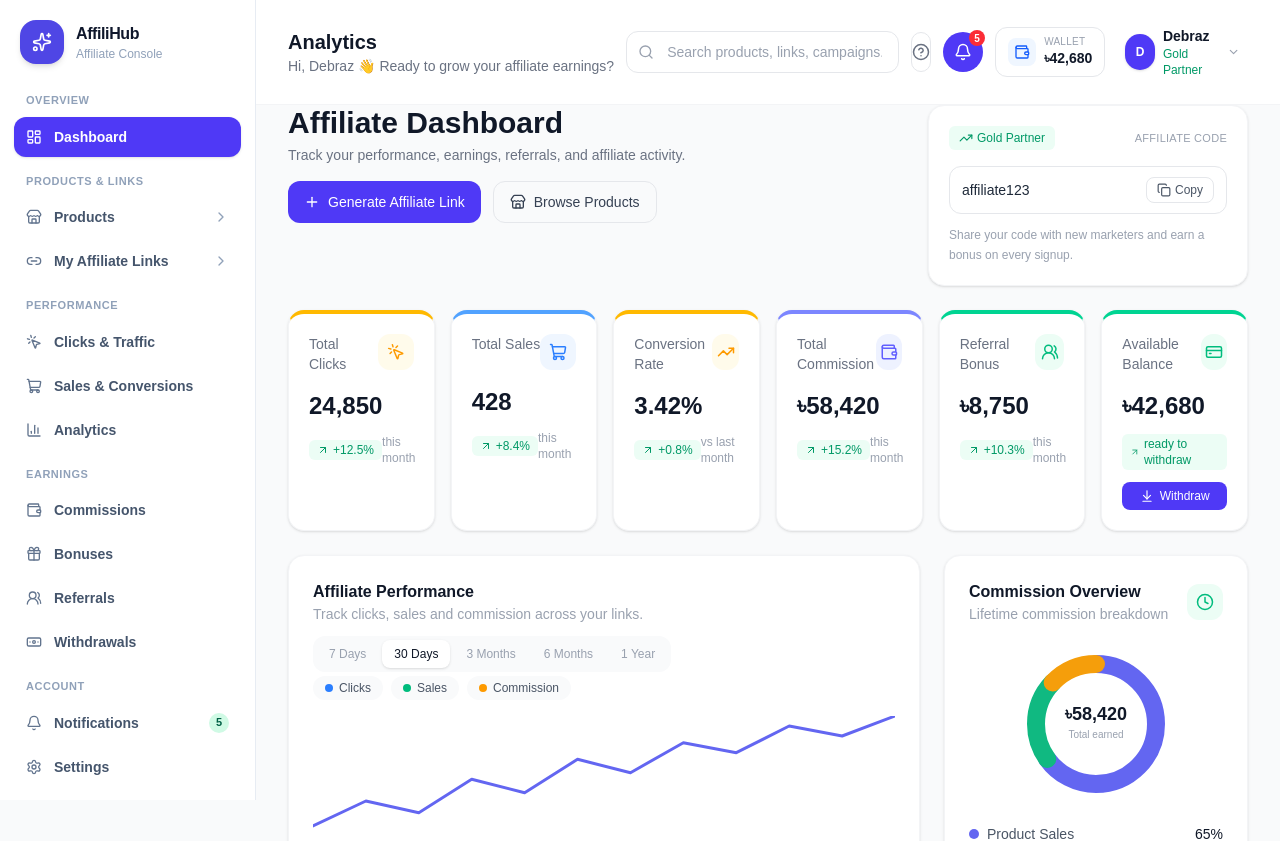
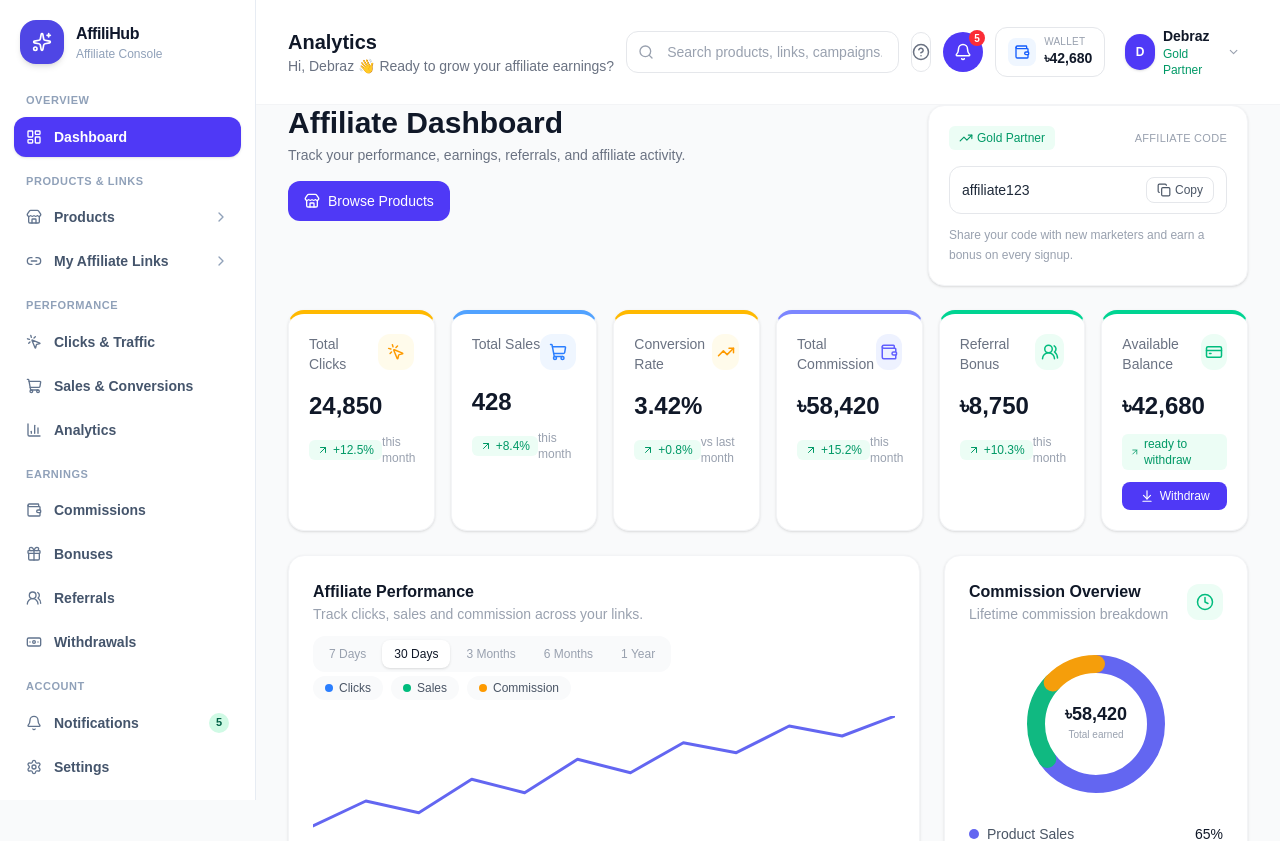
Before and after one commit to mdantormia1779-dev/marketplaceandaffiliateplartform, a Next.js app: page /affiliatedashboard in a window 1280 px wide. Shown: the top 841 px of the page. Built offline with nearby package versions, Linux system fonts and the light colour scheme.

Commit message:
Affiliate Dashboard page button updated

```diff
--- a/src/app/(dashboard)/affiliatedashboard/Affiliatecomponents/DashboardActions.tsx
+++ b/src/app/(dashboard)/affiliatedashboard/Affiliatecomponents/DashboardActions.tsx
@@ -1,13 +1,19 @@
+"use client";
+
+import { useRouter } from "next/navigation";
 import { Plus, Store } from "lucide-react";
 
 export default function DashboardActions() {
+  const router = useRouter();
+
   return (
     <div className="flex flex-wrap gap-3">
-      <button className="flex items-center gap-2 rounded-xl bg-indigo-600 px-4 py-2.5 text-sm font-medium text-white hover:bg-indigo-700">
-        <Plus className="h-4 w-4" />
-        Generate Affiliate Link
-      </button>
-      <button className="flex items-center gap-2 rounded-xl border border-gray-200 px-4 py-2.5 text-sm font-medium text-gray-700 hover:bg-gray-50">
+
+
+      <button
+        onClick={() => router.push("/affiliatedashboard/browseproducts")}
+        className="flex items-center gap-2 rounded-xl bg-indigo-600 px-4 py-2.5 text-sm font-medium text-white hover:bg-indigo-700"
+      >
         <Store className="h-4 w-4" />
         Browse Products
       </button>
```
